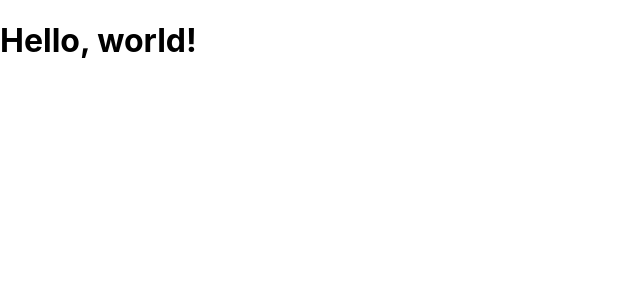
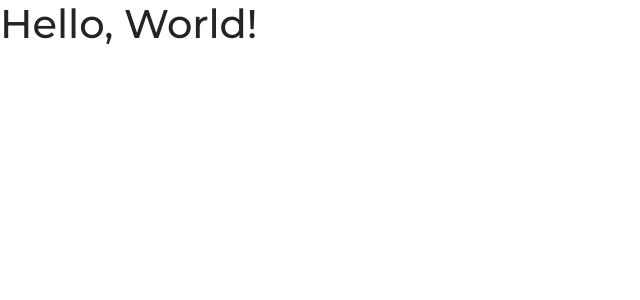
Before and after one commit to MattMiles95/inspyre_app, a React (Create React App) app: page / in a window 1280 px wide. Shown: the top 300 px of the page, without its empty margins (0-640 px from the left). Built offline with nearby package versions, Linux system fonts and the light colour scheme.

Commit message:
Update index.html meta tags. Update index.css to use Montserrat font.

```diff
--- a/public/index.html
+++ b/public/index.html
@@ -1,20 +1,31 @@
 <!DOCTYPE html>
 <html lang="en">
+
 <head>
   <meta charset="utf-8" />
-    <link rel="icon" href="%PUBLIC_URL%/favicon.ico" />
+  <link rel="icon" href="%PUBLIC_URL%/favicon-16x16.png" />
   <meta name="viewport" content="width=device-width, initial-scale=1" />
   <meta name="theme-color" content="#000000" />
-    <meta
-      name="description"
-      content="Web site created using create-react-app"
-    />
+  <meta name="description" content="Web site created using create-react-app" />
   <link rel="apple-touch-icon" href="%PUBLIC_URL%/logo192.png" />
   <!--
     manifest.json provides metadata used when your web app is installed on a
     user's mobile device or desktop. See https://developers.google.com/web/fundamentals/web-app-manifest/
   -->
-    <link rel="manifest" href="%PUBLIC_URL%/manifest.json" />
+
+  <link rel="manifest" href="%PUBLIC_URL%/manifest.json" crossorigin="use-credentials" />
+
+  <!----------------- BOOTSTRAP -->
+  <link rel="stylesheet" href="https://cdn.jsdelivr.net/npm/bootstrap@4.6.0/dist/css/bootstrap.min.css"
+    integrity="sha384-B0vP5xmATw1+K9KRQjQERJvTumQW0nPEzvF6L/Z6nronJ3oUOFUFpCjEUQouq2+l" crossorigin="anonymous" />
+
+  <!----------------- GOOGLE FONTS -->
+  <link href="https://fonts.googleapis.com/css2?family=Montserrat:ital,wght@0,100..900;1,100..900&display=swap"
+    rel="stylesheet">
+
+  <!----------------- FONT AWESOME -->
+  <script src="https://kit.fontawesome.com/fadb375f06.js" crossorigin="anonymous"></script>
+
   <!--
       Notice the use of %PUBLIC_URL% in the tags above.
       It will be replaced with the URL of the `public` folder during the build.
@@ -24,8 +35,11 @@
       work correctly both with client-side routing and a non-root public URL.
       Learn how to configure a non-root public URL by running `npm run build`.
     -->
-    <title>React App</title>
+
+  <!-- TITLE-->
+  <title>Inspyre</title>
 </head>
+
 <body>
   <noscript>You need to enable JavaScript to run this app.</noscript>
   <div id="root"></div>
@@ -40,4 +54,5 @@
       To create a production bundle, use `npm run build` or `yarn build`.
     -->
 </body>
+
 </html>
--- a/src/App.js
+++ b/src/App.js
@@ -1,9 +1,8 @@
-import logo from './logo.svg';
 import './App.css';
 
 function App() {
   return (
-    <h1>Hello, world!</h1>
+    <h1>Hello, World!</h1>
   );
 }
 
--- a/src/index.css
+++ b/src/index.css
@@ -1,8 +1,6 @@
 body {
   margin: 0;
-  font-family: -apple-system, BlinkMacSystemFont, 'Segoe UI', 'Roboto', 'Oxygen',
-    'Ubuntu', 'Cantarell', 'Fira Sans', 'Droid Sans', 'Helvetica Neue',
-    sans-serif;
+  font-family: "Montserrat", sans-serif;
   -webkit-font-smoothing: antialiased;
   -moz-osx-font-smoothing: grayscale;
 }
```
Lines whose indentation alone changed are shown as unchanged.
